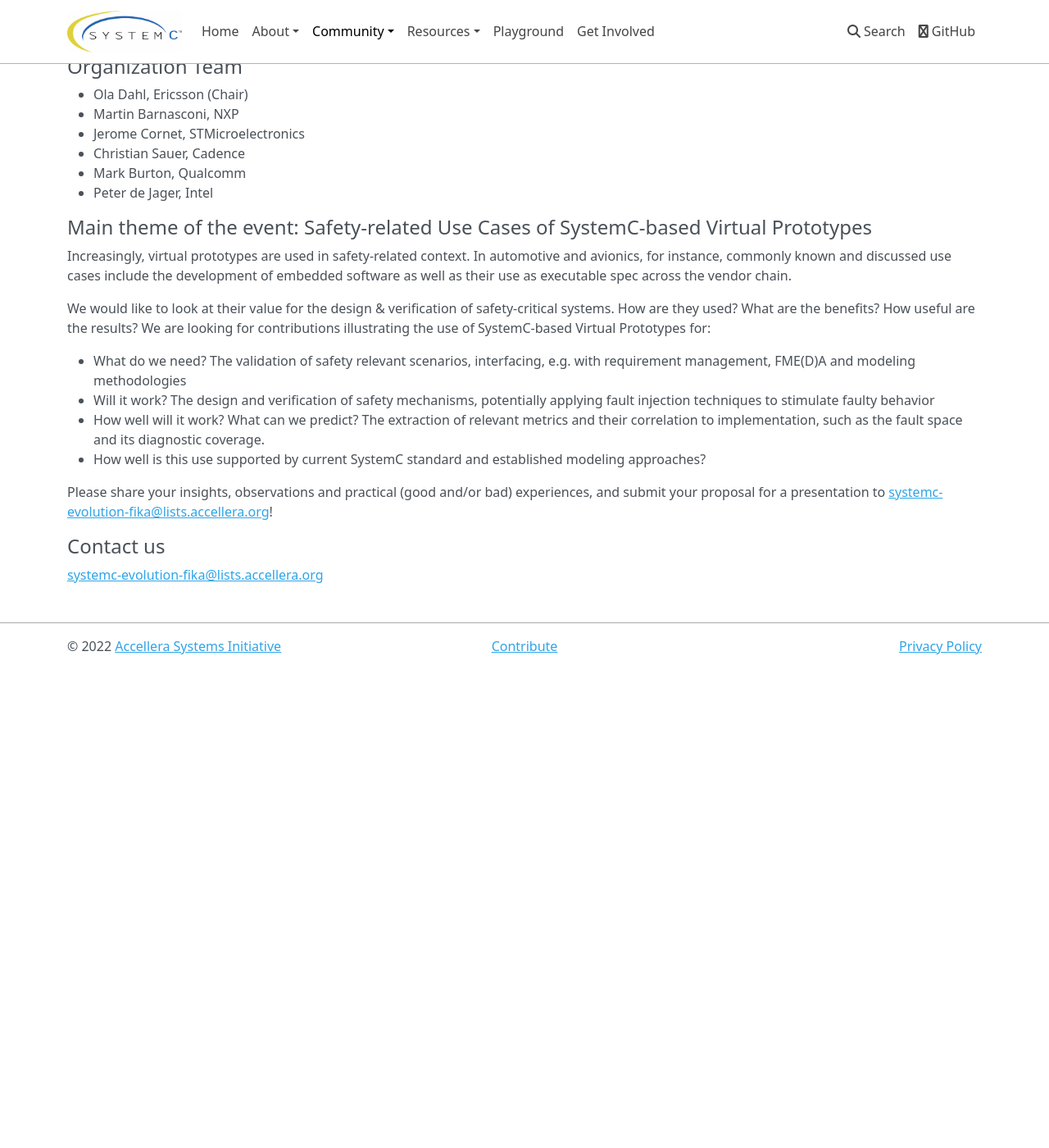
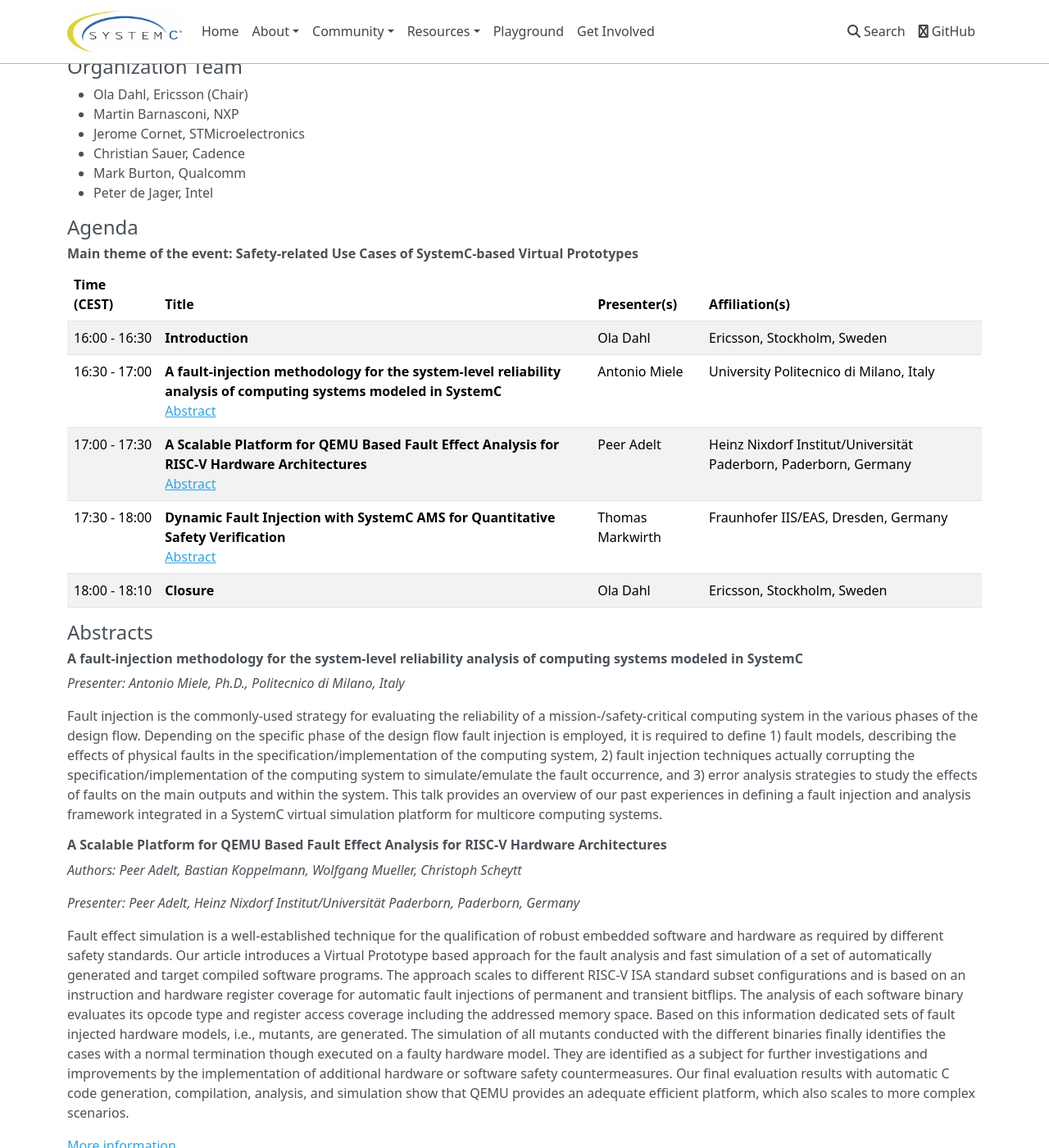
Before and after one commit to accellera-official/systemc.org, an MkDocs documentation site: the page built from docs/events/scef202209.md, in a window 1280 px wide and 1400 px high, scrolled down 444 px. Shown: the whole window at 82% size. Built offline with MkDocs 1.6.1, drawn with Linux system fonts in a browser that asks for light colours; nearby versions of some CDN libraries; before the commit the page ends 1254 px from its top, so only the background shows below that; some of the changed text lies outside the part shown.

Commit message:
added fika presenters and abstracts

```diff
--- a/docs/events/scef202209.md
+++ b/docs/events/scef202209.md
@@ -29,18 +29,48 @@
  * Mark Burton, Qualcomm
  * Peter de Jager, Intel
 
-## Main theme of the event: Safety-related Use Cases of SystemC-based Virtual Prototypes
+## Agenda
 
-Increasingly, virtual prototypes are used in safety-related context. In automotive and avionics, for instance, commonly known and discussed use cases include the development of embedded software as well as their use as executable spec across the vendor chain.
+### Main theme of the event: Safety-related Use Cases of SystemC-based Virtual Prototypes
 
-We would like to look at their value for the design & verification of safety-critical systems. How are they used? What are the benefits? How useful are the results? We are looking for contributions illustrating the use of SystemC-based Virtual Prototypes for:
+| Time (CEST)&nbsp;&nbsp;&nbsp;&nbsp;&nbsp;&nbsp; | Title | Presenter(s) | Affiliation(s) |
+| ------------- | ---------------- | ---------------- | ---------------- |
+| 16:00 - 16:30 | **Introduction** | Ola Dahl | Ericsson, Stockholm, Sweden |
+| 16:30 - 17:00 | **A fault-injection methodology for the system-level reliability analysis of computing systems modeled in SystemC**<br>[Abstract](#a-fault-injection-methodology-for-the-system-level-reliability-analysis-of-computing-systems-modeled-in-systemc) | Antonio Miele | University Politecnico di Milano, Italy |
+| 17:00 - 17:30 | **A Scalable Platform for QEMU Based Fault Effect Analysis for RISC-V Hardware Architectures**<br>[Abstract](#a-scalable-platform-for-qemu-based-fault-effect-analysis-for-risc-v-hardware-architectures) | Peer Adelt | Heinz Nixdorf Institut/Universität Paderborn, Paderborn, Germany |
+| 17:30 - 18:00 | **Dynamic Fault Injection with SystemC AMS for Quantitative Safety Verification**<br>[Abstract](#dynamic-fault-injection-with-systemc-ams-for-quantitative-safety-verification) | Thomas Markwirth | Fraunhofer IIS/EAS, Dresden, Germany |
+| 18:00 - 18:10 | **Closure** | Ola Dahl | Ericsson, Stockholm, Sweden |
 
-* What do we need? The validation of safety relevant scenarios, interfacing, e.g. with requirement management, FME(D)A and modeling methodologies
-* Will it work? The design and verification of safety mechanisms, potentially applying fault injection techniques to stimulate faulty behavior
-* How well will it work? What can we predict? The extraction of relevant metrics and their correlation to implementation, such as the fault space and its diagnostic coverage.
-* How well is this use supported by current SystemC standard and established modeling approaches?
+## Abstracts
 
-Please share your insights, observations and practical (good and/or bad) experiences, and submit your proposal for a presentation to [systemc-evolution-fika@lists.accellera.org](mailto:systemc-evolution-fika@lists.accellera.org)!
+### A fault-injection methodology for the system-level reliability analysis of computing systems modeled in SystemC
+
+*Presenter: Antonio Miele, Ph.D., Politecnico di Milano, Italy*
+
+Fault injection is the commonly-used strategy for evaluating the reliability of a mission-/safety-critical computing system in the various phases of the design flow. Depending on the specific phase of the design flow fault injection is employed, it is required to define 1) fault models, describing the effects of physical faults in the specification/implementation of the computing system, 2) fault injection techniques actually corrupting the specification/implementation of the computing system to simulate/emulate the fault occurrence, and 3) error analysis strategies to study the effects of faults on the main outputs and within the system. This talk provides an overview of our past experiences in defining a fault injection and analysis framework integrated in a SystemC virtual simulation platform for multicore computing systems.
+
+### A Scalable Platform for QEMU Based Fault Effect Analysis for RISC-V Hardware Architectures
+
+*Authors: Peer Adelt, Bastian Koppelmann, Wolfgang Mueller, Christoph Scheytt*
+
+*Presenter: Peer Adelt, Heinz Nixdorf Institut/Universität Paderborn, Paderborn, Germany*
+
+Fault effect simulation is a well-established technique for the qualification of robust embedded software and hardware as required by different safety standards. Our article introduces a Virtual Prototype based approach for the fault analysis and fast simulation of a set of automatically generated and target compiled software programs.
+The approach scales to different RISC-V ISA standard subset configurations and is based on an instruction and hardware register coverage for automatic fault injections of permanent and transient bitflips. The analysis of each software binary evaluates its opcode type and register access coverage including the addressed memory space. Based on this information dedicated sets of fault injected hardware models, i.e., mutants, are generated. The simulation of all mutants conducted with the different binaries finally identifies the cases with a normal termination though executed on a faulty hardware model. They are identified as a subject for further investigations and improvements by the implementation of additional hardware or software safety countermeasures. Our final evaluation results with automatic C code generation, compilation, analysis, and simulation show that QEMU provides an adequate efficient platform, which also scales to more complex scenarios.
+
+[More information](https://ieeexplore.ieee.org/document/9094540)
+
+### Dynamic Fault Injection with SystemC AMS for Quantitative Safety Verification
+
+*Presenter: Thomas Markwirth, Fraunhofer IIS/EAS, Dresden, Germany*
+
+In this presentation we demonstrate how SystemC AMS can be used for quantitative safety verification of a Battery Management System (BMS). We start out by presenting our technology for dynamically introducing fault structures into SystemC AMS models at runtime. The injection is done at the beginning of the simulation by dynamically rewiring the involved netlists. During the simulation, faults can be activated or deactivated triggered by sequences or statistically. We then show how this feature can be applied in quantitative safety verification, e.g. to determine the diagnostic coverage (DC) of a safety mechanism.
+
+More information:
+
+  * [Dynamic fault injection into digital twins of safety-critical systems (DATE, 2021)](https://ieeexplore.ieee.org/document/9474066)
+  * [Dynamic fault injection for system level simulation of MEMS - A design method for functional safety (DTIP, 2018)](https://ieeexplore.ieee.org/document/8394196)
+
 
 ## Contact us
 
```
